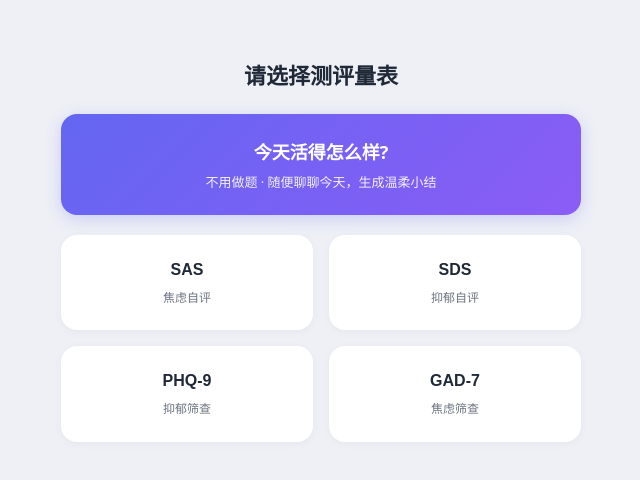
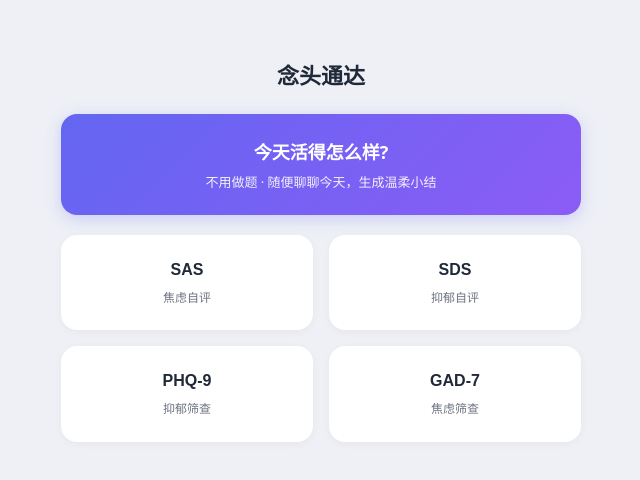
Before and after one commit to LucidSober/psych-assess, a website: page public/index.html in a window 1280 px wide. Shown: the whole page, without its empty margins (319-959 px from the left). Drawn offline with Linux system fonts and the light colour scheme.

Commit message:
Update index.html

```diff
--- a/public/index.html
+++ b/public/index.html
@@ -116,7 +116,7 @@
 <body>
 
 <div id="pickView">
-  <h2>请选择测评量表</h2>
+  <h2>念头通达</h2>
 
   <a href="daily.html" class="daily-btn">
     今天活得怎么样?<br>
```
